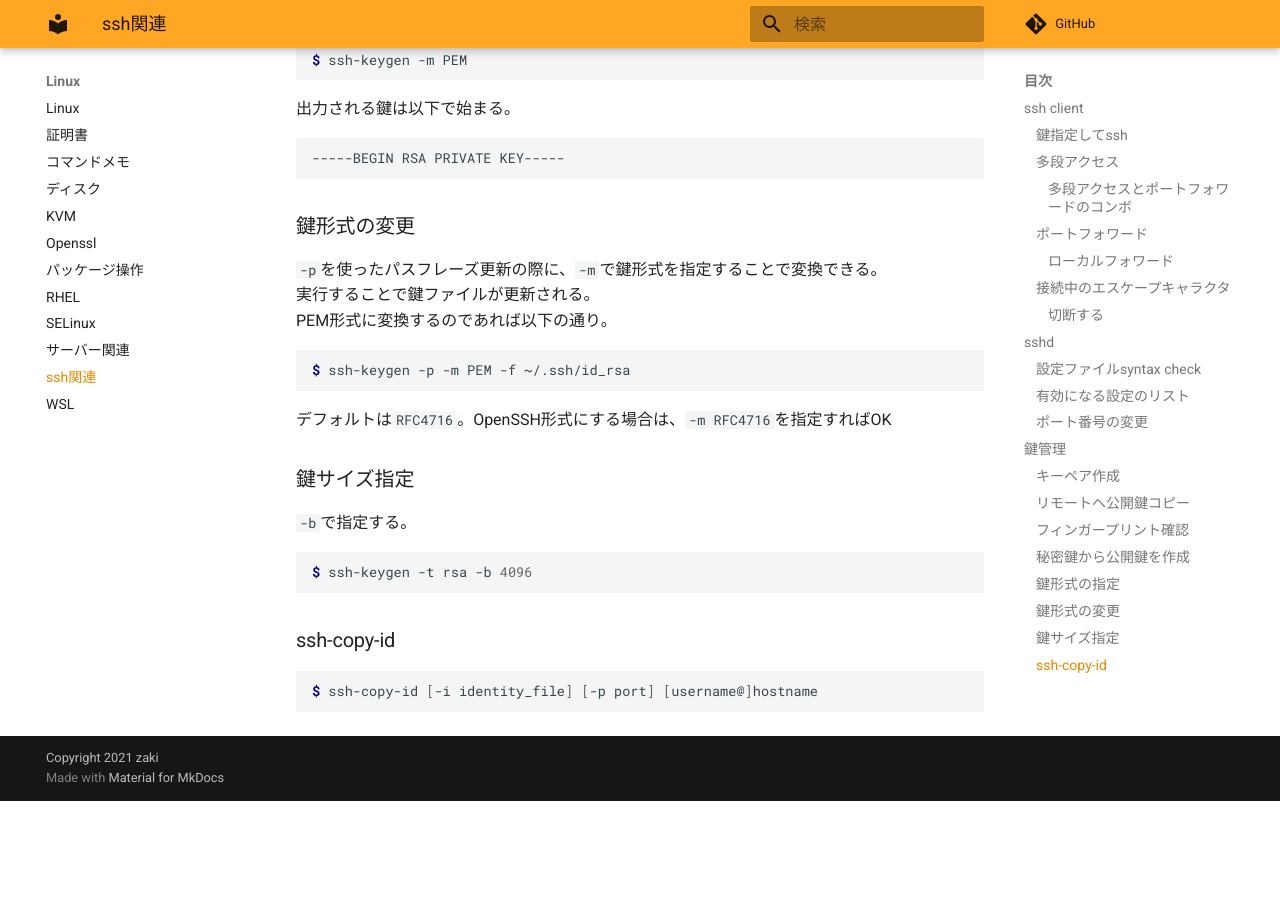
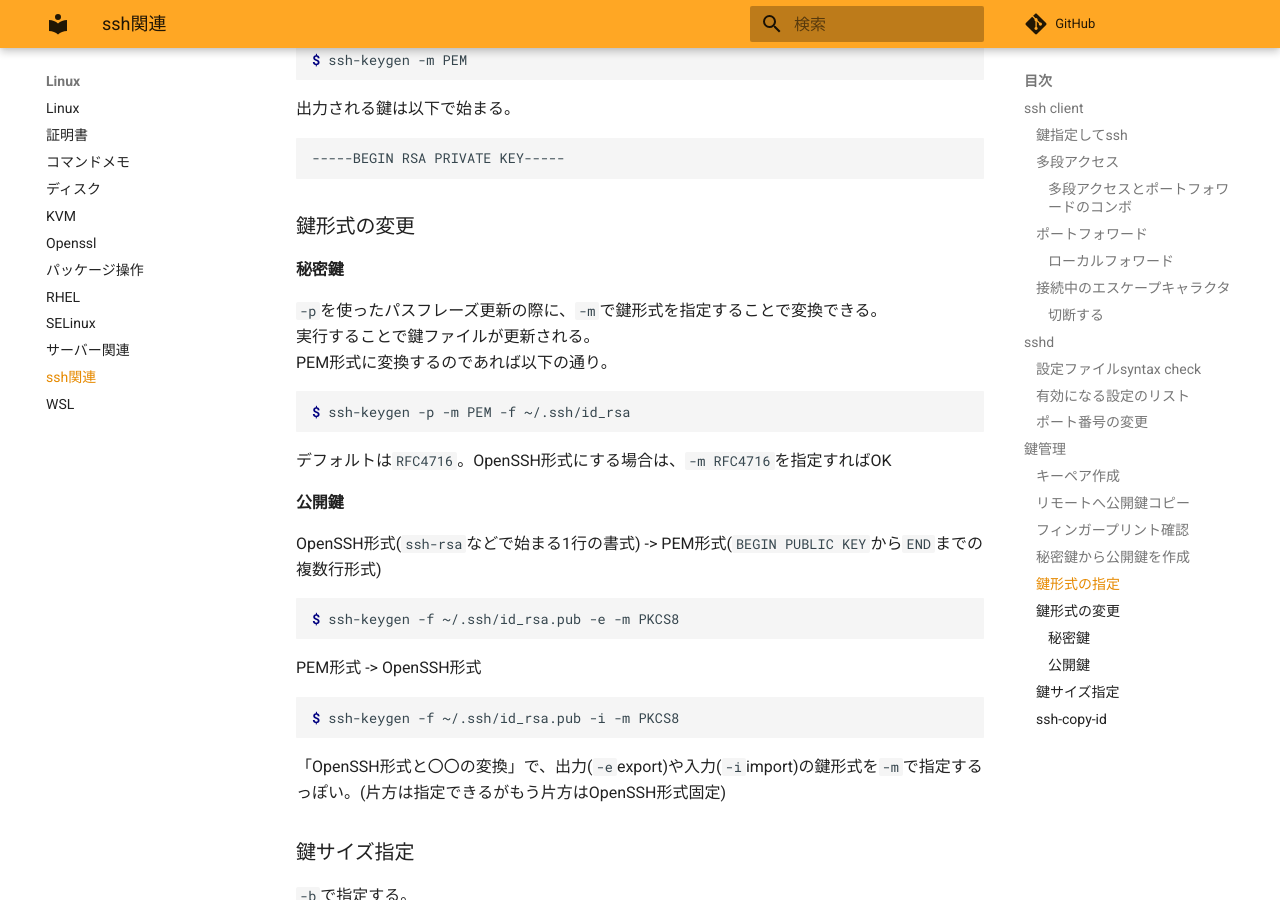
Before and after one commit to zaki-lknr/docs, an MkDocs documentation site: the page built from docs/Linux/ssh.md, in a window 1280 px wide and 900 px high, scrolled down 4493 px. Built offline with MkDocs 1.6.1 and Material for MkDocs 9.7.7, drawn with Linux system fonts in a browser that asks for light colours; comment, search, counter and statistics services are not loaded; before the commit the page ends 5294 px from its top, so only the background shows below that.

Commit message:
add: linux/ssh 鍵の形式変換(公開鍵)

````diff
--- a/docs/Linux/ssh.md
+++ b/docs/Linux/ssh.md
@@ -213,6 +213,8 @@ $ ssh-keygen -m PEM
 
 ### 鍵形式の変更
 
+#### 秘密鍵
+
 `-p`を使ったパスフレーズ更新の際に、`-m`で鍵形式を指定することで変換できる。
 実行することで鍵ファイルが更新される。
 PEM形式に変換するのであれば以下の通り。
@@ -222,6 +224,22 @@ $ ssh-keygen -p -m PEM -f ~/.ssh/id_rsa
 ```
 
 デフォルトは`RFC4716`。OpenSSH形式にする場合は、`-m RFC4716`を指定すればOK
+
+#### 公開鍵
+
+OpenSSH形式(`ssh-rsa`などで始まる1行の書式) -> PEM形式(`BEGIN PUBLIC KEY`から`END`までの複数行形式)
+
+```console
+$ ssh-keygen -f ~/.ssh/id_rsa.pub -e -m PKCS8
+```
+
+PEM形式 -> OpenSSH形式
+
+```console
+$ ssh-keygen -f ~/.ssh/id_rsa.pub -i -m PKCS8
+```
+
+「OpenSSH形式と〇〇の変換」で、出力(`-e`export)や入力(`-i`import)の鍵形式を`-m`で指定するっぽい。(片方は指定できるがもう片方はOpenSSH形式固定)
 
 ### 鍵サイズ指定
 
````
